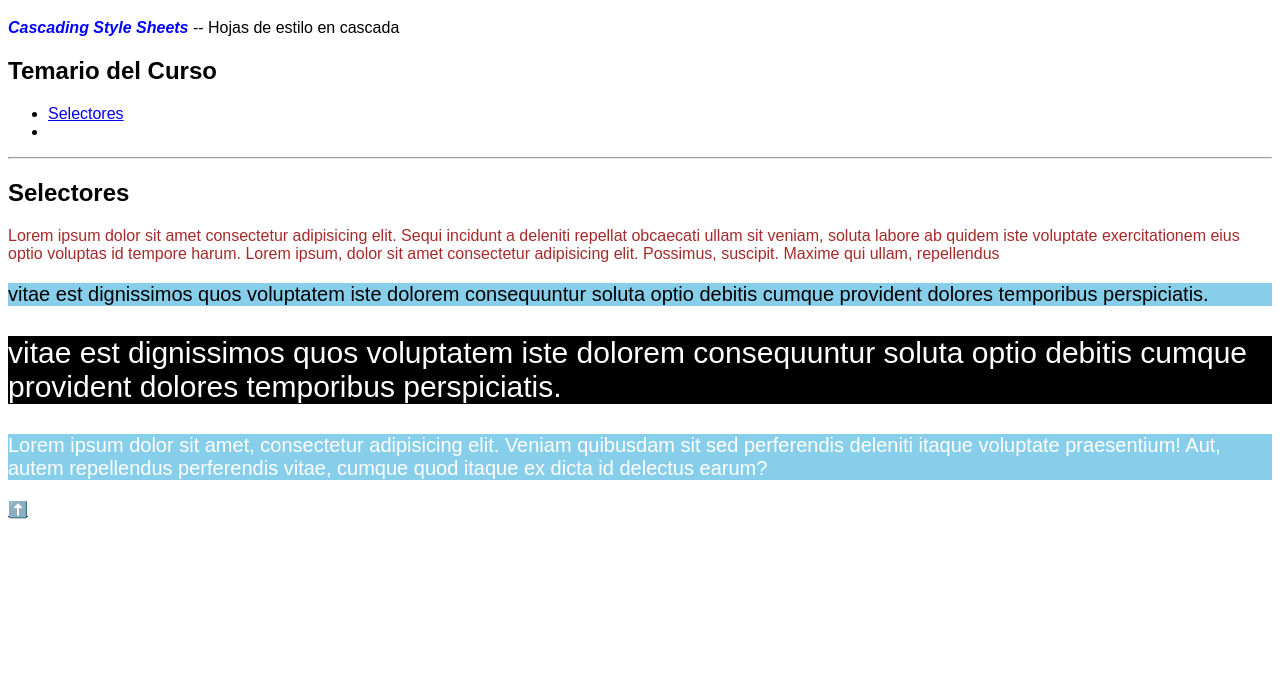
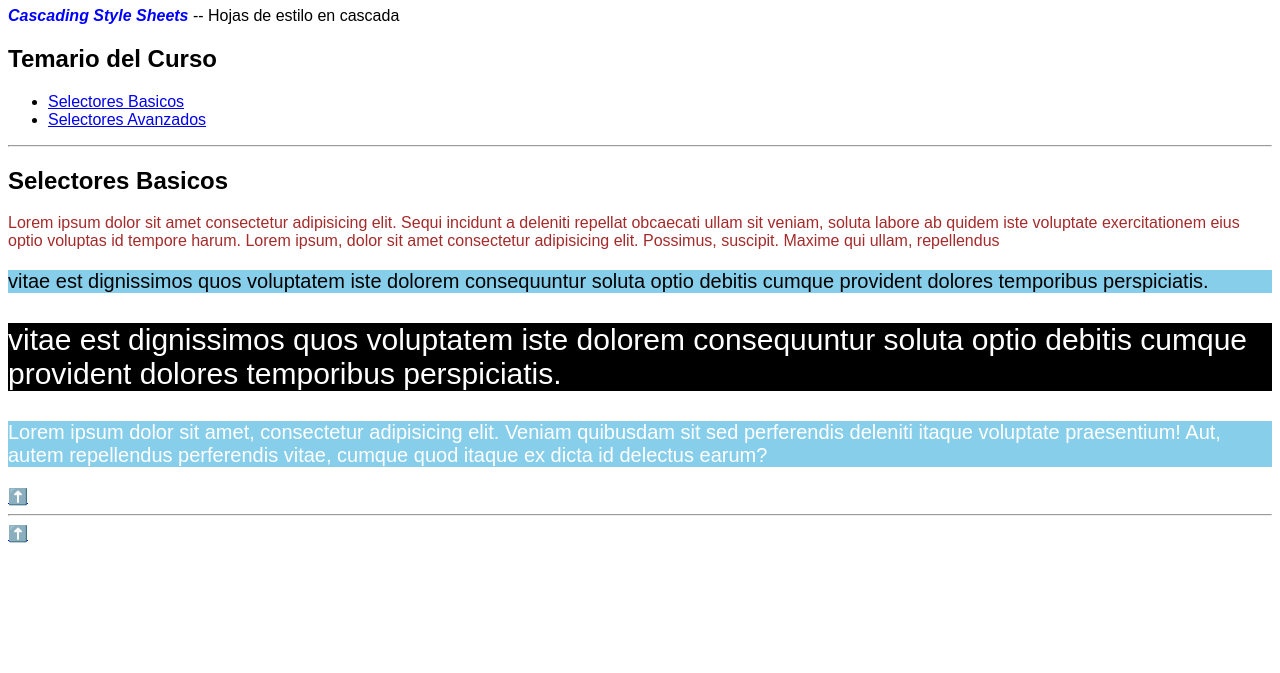
Before and after one commit to Samu43lz/CSS-Review, a plain HTML site: page index.html in a window 1280 px wide. Shown: the part 127-800 px from the top of the page. Drawn offline with Linux system fonts and the light colour scheme.

Commit message:
ordenando, probando y aumentando el temario

```diff
--- a/index.html
+++ b/index.html
@@ -9,22 +9,25 @@
   <style>
     html {
       font-family: sans-serif;
+      scroll-behavior: smooth;
     }
   </style>
   <title>Curso de CSS</title>
 </head>
 
 <body>
-  <h1>Aprendiendo CSS</h1>
-  <p><i style="font-weight: bold; color: blue;">Cascading Style Sheets</i> -- Hojas de estilo en cascada</p>
-  <h2 id="temario">Temario del Curso</h2>
-  <ul>
-    <li><a href="index.html#selectores">Selectores</a></li>
-    <li><a href=""></a></li>
-  </ul>
+  <article id="temario">
+    <h1>Aprendiendo CSS</h1>
+    <p><i style="font-weight: bold; color: blue;">Cascading Style Sheets</i> -- Hojas de estilo en cascada</p>
+    <h2>Temario del Curso</h2>
+    <ul>
+      <li><a href="index.html#selectores-basicos">Selectores Basicos</a></li>
+      <li><a href="index.html#selectores-avanzados">Selectores Avanzados</a></li>
+    </ul>
+  </article>
   <hr>
-  <article id="selectores">
-    <h2>Selectores</h2>
+  <article id="selectores-basicos">
+    <h2>Selectores Basicos</h2>
 
     <p id="p1">
       Lorem ipsum dolor sit amet consectetur adipisicing elit. Sequi incidunt a deleniti repellat obcaecati ullam sit
@@ -45,8 +48,15 @@
       Lorem ipsum dolor sit amet, consectetur adipisicing elit. Veniam quibusdam sit sed perferendis deleniti itaque
       voluptate praesentium! Aut, autem repellendus perferendis vitae, cumque quod itaque ex dicta id delectus earum?
     </p>
+    <a href="index.html#temario">⬆️</a>
   </article>
-  <a href="index.html#temario">⬆️</a>
+  <hr>
+  <article id="selectores-avanzados">
+
+
+    <a href="index.html#temario">⬆️</a>
+  </article>
+
 
 </body>
 
```
Also changed, not shown: css/style.css (+12 -0 lines).
